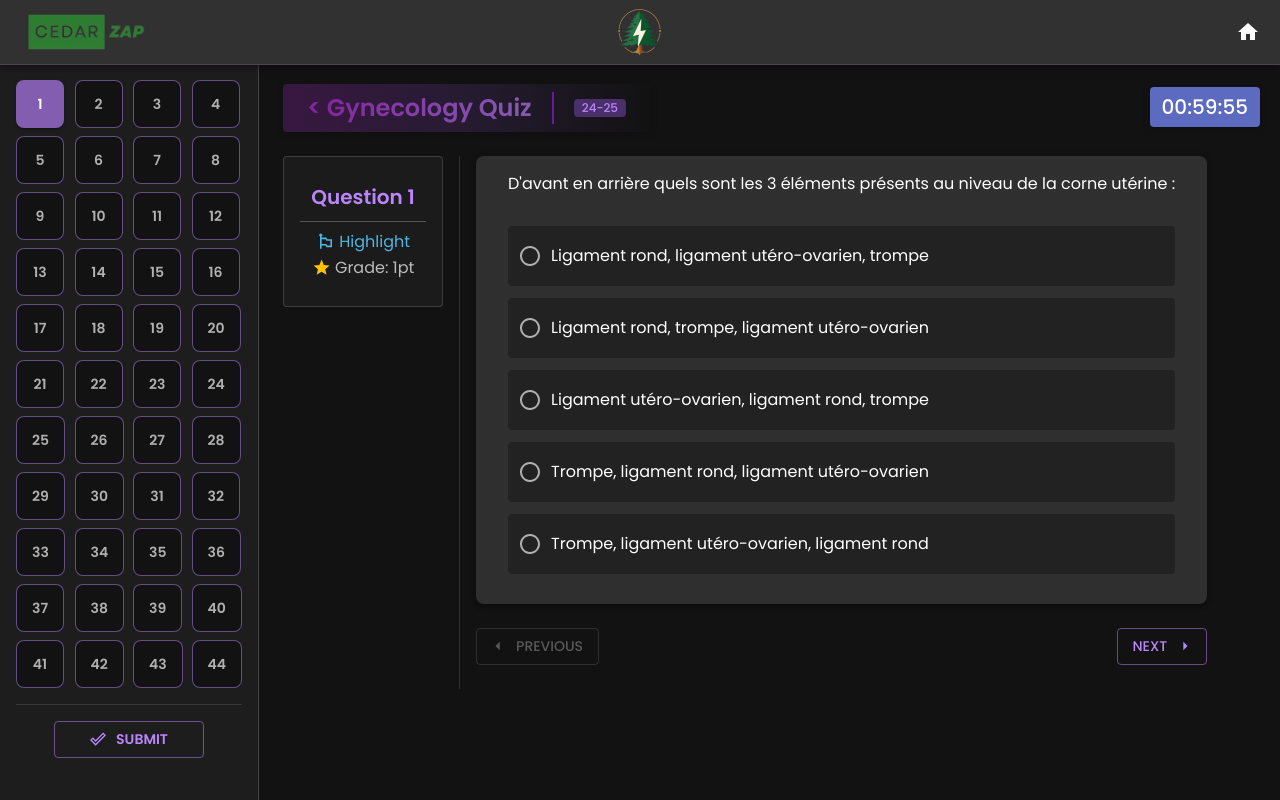
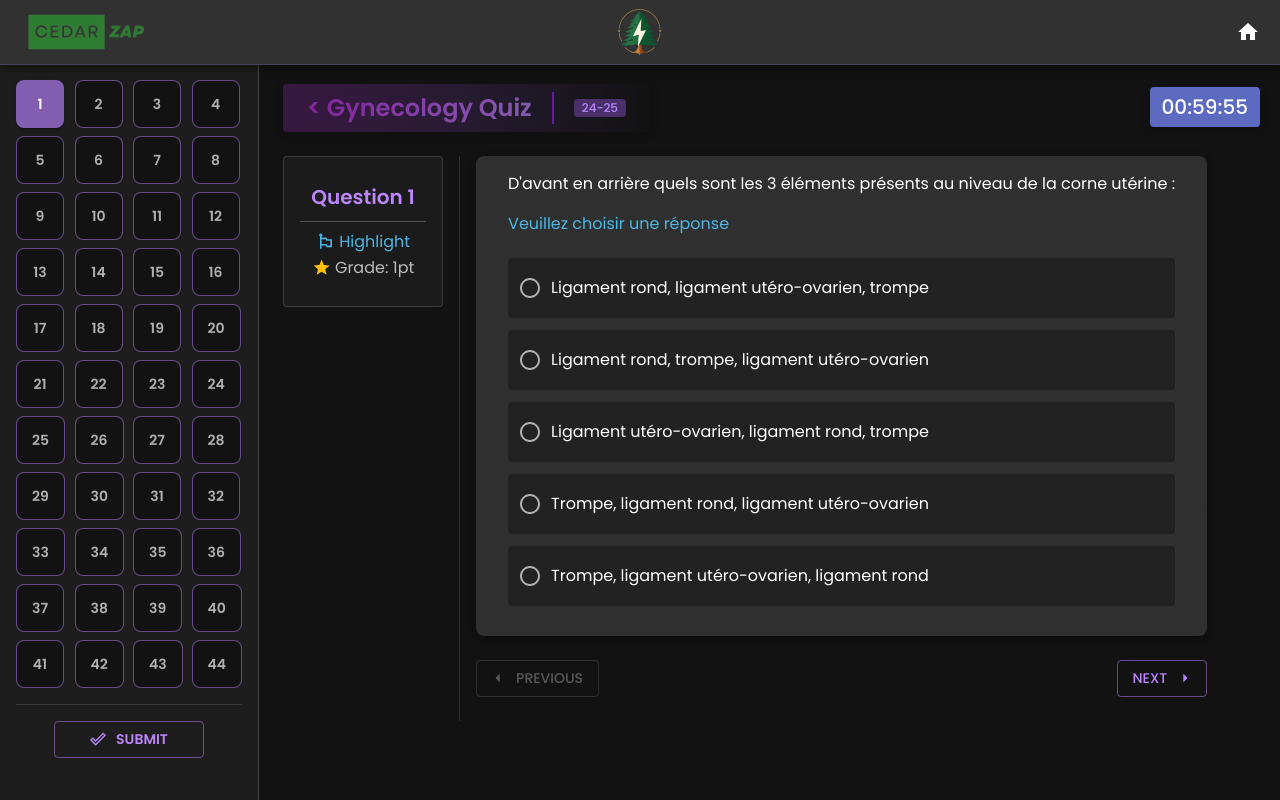
Before and after one commit to jmsazz00/cedar-zap, a React (Vite) app: page / in a window 1280 px wide. Built offline with nearby package versions, Linux system fonts and the light colour scheme.

Commit message:
Adding a query to the question card

```diff
--- a/src/components/QuestionCard.tsx
+++ b/src/components/QuestionCard.tsx
@@ -1,11 +1,12 @@
 import React, { useMemo, useCallback } from "react";
-import { Box, Divider, Paper, Typography } from "@mui/material";
+import { Box, Divider, Paper } from "@mui/material";
 import Question from "../entities/Question";
 import { useQuizStore } from "../store/QuizStore";
 import AnswerResetButton from "./AnswerResetButton";
 import OptionsList from "./OptionsList";
 import Pagination from "./Pagination";
 import QuestionHeader from "./QuestionHeader";
+import QuestionQuery from "./QuestionQuery";
 
 interface QuestionCardProps {
   questions: Question[];
@@ -51,9 +52,11 @@ const QuestionCard: React.FC<QuestionCardProps> = ({ questions }) => {
           }}
         >
           <Box sx={{ flex: 1, px: 2 }}>
-            <Typography variant="body1" sx={{ mb: 2, color: "text.primary" }}>
-              {question}
-            </Typography>
+            <QuestionQuery
+              question={question}
+              isMultipleChoice={isMultipleChoice}
+              showAnswers={showAnswers}
+            />
             <OptionsList
               options={options}
               questionIndex={currentQuestionIndex}
--- a/src/components/QuestionHeader.tsx
+++ b/src/components/QuestionHeader.tsx
@@ -15,8 +15,6 @@ const QuestionHeader: React.FC<QuestionHeaderProps> = ({ index, point }) => {
   );
   const toggleHighlight = useQuizStore((store) => store.toggleHighlight);
   const showAnswers = useQuizStore((store) => store.showAnswers);
-
-  console.log("QuestionHeader rendered");
 
   return (
     <Box
--- /dev/null
+++ b/src/components/QuestionQuery.tsx
@@ -0,0 +1,26 @@
+import { Box, Typography } from "@mui/material";
+import React from "react";
+
+interface Props {
+  question: string;
+  isMultipleChoice: boolean;
+  showAnswers: boolean;
+}
+
+const QuestionQuery = ({ question, isMultipleChoice, showAnswers }: Props) => {
+  console.log("QuestionQuery rendered");
+  return (
+    <Box>
+      <Typography variant="body1" mb={2}>
+        {question}
+      </Typography>
+      {!showAnswers && (
+        <Typography variant="body1" mb={1} sx={{ color: "secondary.main" }}>
+          Veuillez choisir {isMultipleChoice ? "au moins" : ""} une réponse
+        </Typography>
+      )}
+    </Box>
+  );
+};
+
+export default React.memo(QuestionQuery);
```
